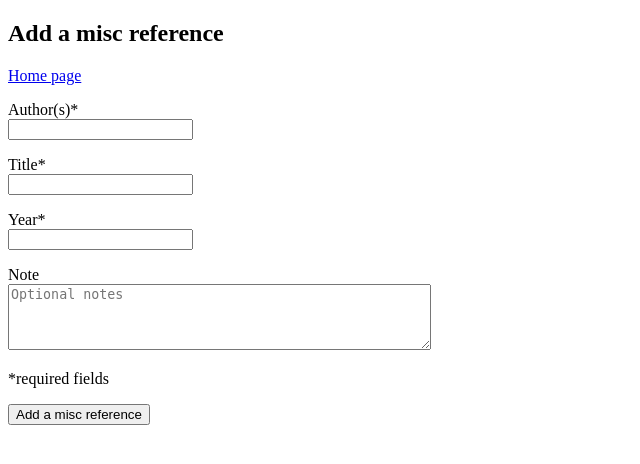
After one commit to k1rtsu/Bulbasaurus-ohtu, a Flask app: page /new_misc_reference in a window 1280 px wide. The commit adds this page. Shown: the top 464 px of the page, without its empty margins (0-640 px from the left). Run offline with Flask 3, Linux system fonts and the light colour scheme.

Commit message:
Misc viitten lisääminen python ja html

```diff
--- a/src/app.py
+++ b/src/app.py
@@ -20,6 +20,11 @@ def new_book(error = None):
 @app.route("/new_article_reference")
 def new_article(error = None):
     return render_template("new_article_reference.html", error = error)
+
+@app.route("/new_misc_reference")
+def new_misc(error=None):
+    return render_template("new_misc_reference.html", error=error)
+
 
 
 @app.route("/add_reference", methods=["POST"])
--- a/src/templates/index.html
+++ b/src/templates/index.html
@@ -14,6 +14,9 @@ Reference app
 <div>
   <a href="/new_article_reference">Create a new article reference</a>
 </div>
+<div>
+  <a href="/new_misc_reference">Create a new misc reference</a>
+</div>
 <br>
 <div>
     <a href="/references">See all references</a>
--- /dev/null
+++ b/src/templates/new_misc_reference.html
@@ -0,0 +1,47 @@
+{% extends "layout.html" %}
+
+{% block title %}
+Create a new misc reference
+{% endblock %}
+
+{% block body %}
+
+<h2>Add a misc reference</h2>
+
+<div>
+  <a href="/">Home page</a>
+</div>
+
+{% if error %}
+<p>
+  {{error}}
+</p>
+{% endif %}
+<form action="/add_reference" method="post">
+  <p>
+    Author(s)*<br>
+    <input type="text" name="author">
+  </p>
+  <p>
+    Title*<br>
+    <input type="text" name="title">
+  </p>
+  <p>
+    Year*<br>
+    <input type="text" name="year">
+  </p>
+  <p>
+    Note<br>
+    <textarea name="note" rows="4" cols="50" placeholder="Optional notes"></textarea>
+  </p>
+  <p>
+    *required fields<br>
+  </p>
+  <p>
+    <button type="submit" name="submit" value="misc">
+      Add a misc reference
+    </button>
+  </p>
+</form>
+
+{% endblock %}
```
Also changed, not shown: src/references.py (+27 -0 lines), src/util.py (+25 -0 lines).
